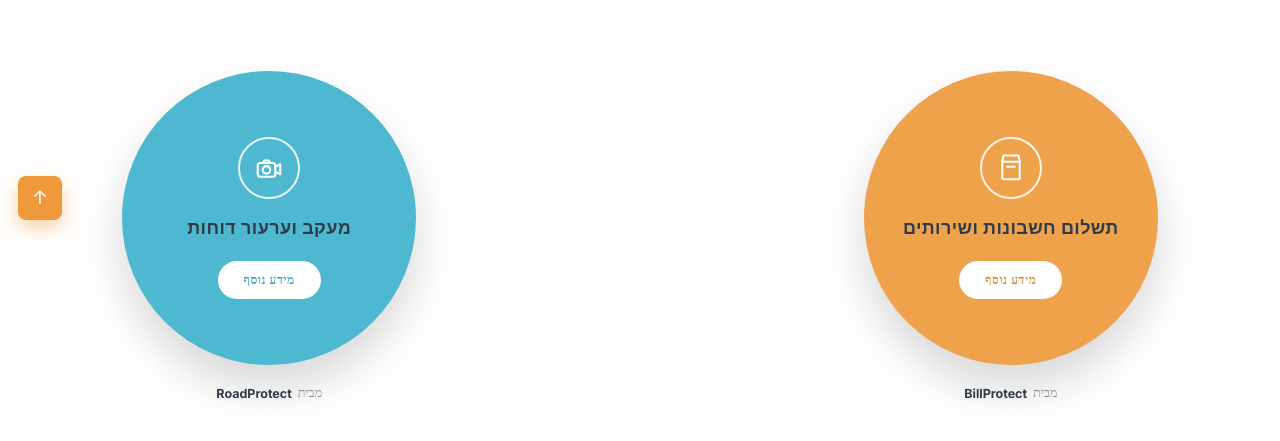
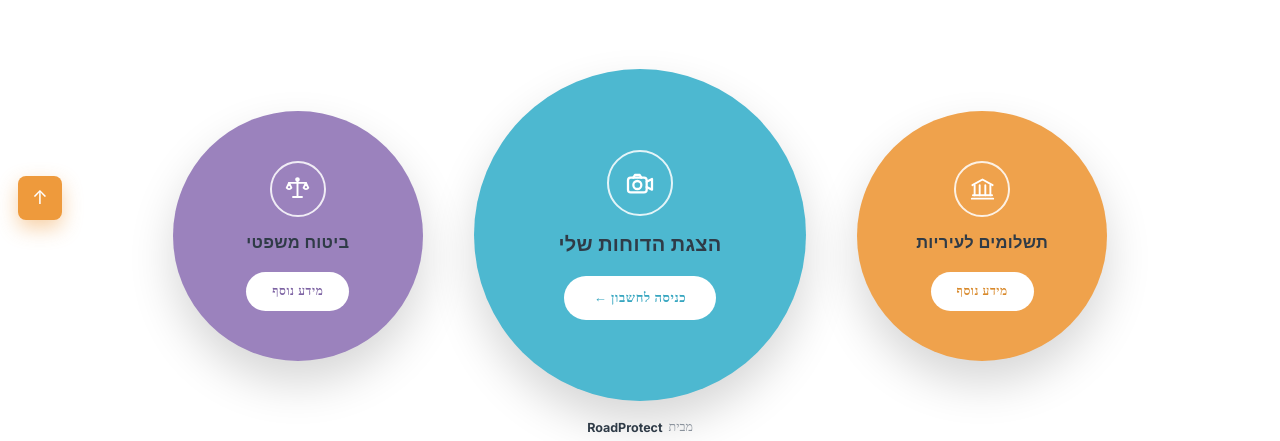
Before and after one commit to Jozeque/RoadProtect, a plain HTML site: page 05_mockups/paycity-style-twodoor/index.html in a window 1280 px wide. Shown: the part 562-1003 px from the top of the page. Drawn offline with Linux system fonts and the light colour scheme.

Commit message:
BillProtect: 3-circle services (center fines + payments + legal)
Replace the two side-by-side circles with a large center circle
"הצגת הדוחות שלי" (RoadProtect), flanked by smaller circles —
right "תשלומים לעיריות" (orange), left "ביטוח משפטי" (purple).

Co-Authored-By: Claude Opus 4.8 <noreply@anthropic.com>

```diff
--- a/05_mockups/paycity-style-twodoor/index.html
+++ b/05_mockups/paycity-style-twodoor/index.html
@@ -13,6 +13,7 @@
       --orange:#EE9A3C; --orange-d:#d98a2c; --orange-circle:#EFA24C;
       --cyan:#4DB8D0; --cyan-d:#37a6c0;
       --hteal-a:#9DBFC5; --hteal-b:#A9C4C8; --hpurp-a:#BCACCC; --hpurp-b:#AEA0C3;
+      --purple-c:#9B82BD; --purple-d:#7d63a3;
       --ink:#2f3b47; --charcoal:#3c3c3c; --text:#5a6470; --muted:#8a929c;
       --footer:#28313d; --line:#e6eaf0;
     }
@@ -71,31 +72,43 @@
     .cta-login{background:var(--charcoal)}
     .cta-register{background:var(--orange)}
 
-    /* ===== Two service circles ===== */
-    .circles{padding:74px 0 56px;background:#fff}
-    .circles-row{max-width:1080px;margin:0 auto;padding:0 22px;display:flex;justify-content:space-between;align-items:flex-start;
-      direction:ltr;flex-wrap:wrap;gap:36px}
+    /* ===== Service circles (3: big center + two sides) ===== */
+    .circles{padding:72px 0 58px;background:#fff}
+    .circles-row{max-width:1100px;margin:0 auto;padding:0 22px;display:flex;justify-content:center;align-items:center;
+      direction:ltr;flex-wrap:wrap;gap:clamp(24px,4vw,54px)}
     .circle-col{display:flex;flex-direction:column;align-items:center;direction:rtl;flex:0 0 auto}
-    .circle{width:clamp(240px,23vw,300px);aspect-ratio:1;border-radius:50%;display:flex;flex-direction:column;align-items:center;
-      justify-content:center;color:#fff;text-align:center;padding:30px;text-decoration:none;
-      box-shadow:0 22px 46px rgba(0,0,0,.16);transition:transform .35s,box-shadow .35s}
+    .circle{aspect-ratio:1;border-radius:50%;display:flex;flex-direction:column;align-items:center;justify-content:center;
+      color:#fff;text-align:center;padding:26px;text-decoration:none;box-shadow:0 22px 46px rgba(0,0,0,.16);
+      transition:transform .35s,box-shadow .35s}
+    .circle.sm{width:clamp(208px,20vw,250px)}
+    .circle.lg{width:clamp(272px,26vw,332px)}
     .circle:hover{transform:translateY(-8px) scale(1.02)}
     .circle.fines{background:var(--cyan)}
-    .circle.fines:hover{box-shadow:0 30px 60px rgba(77,184,208,.45)}
-    .circle.utilities{background:var(--orange-circle)}
-    .circle.utilities:hover{box-shadow:0 30px 60px rgba(239,162,76,.45)}
-    .circle .ico{width:62px;height:62px;border-radius:50%;border:2px solid rgba(255,255,255,.85);display:flex;
-      align-items:center;justify-content:center;margin-bottom:18px}
-    .circle .ico svg{width:30px;height:30px;stroke:#fff;fill:none;stroke-width:1.7}
-    .circle h3{font-size:18px;font-weight:700;letter-spacing:.4px;margin-bottom:20px;line-height:1.3}
+    .circle.fines:hover{box-shadow:0 32px 62px rgba(77,184,208,.45)}
+    .circle.payments{background:var(--orange-circle)}
+    .circle.payments:hover{box-shadow:0 30px 60px rgba(239,162,76,.45)}
+    .circle.legal{background:var(--purple-c)}
+    .circle.legal:hover{box-shadow:0 30px 60px rgba(155,130,189,.45)}
+    .circle .ico{border-radius:50%;border:2px solid rgba(255,255,255,.85);display:flex;align-items:center;justify-content:center;margin-bottom:16px}
+    .circle.sm .ico{width:56px;height:56px}
+    .circle.lg .ico{width:66px;height:66px}
+    .circle .ico svg{stroke:#fff;fill:none;stroke-width:1.7}
+    .circle.sm .ico svg{width:27px;height:27px}
+    .circle.lg .ico svg{width:32px;height:32px}
+    .circle h3{font-weight:700;letter-spacing:.3px;margin-bottom:18px;line-height:1.3}
+    .circle.sm h3{font-size:16.5px}
+    .circle.lg h3{font-size:20px}
     .circle .read-more{background:#fff;border-radius:50px;padding:9px 26px;font-family:'Heebo';font-size:12px;font-weight:700;
-      letter-spacing:.6px;transition:all .25s}
+      letter-spacing:.6px;transition:all .25s;white-space:nowrap}
+    .circle.lg .read-more{font-size:13px;padding:11px 30px}
     .circle.fines .read-more{color:var(--cyan-d)}
-    .circle.utilities .read-more{color:var(--orange-d)}
+    .circle.payments .read-more{color:var(--orange-d)}
+    .circle.legal .read-more{color:var(--purple-d)}
     .circle:hover .read-more{transform:scale(1.05)}
-    .circle-brand{margin-top:18px;font-family:'Inter';font-weight:600;font-size:12.5px;color:var(--muted);display:flex;align-items:center;gap:6px}
+    .circle-brand{margin-top:16px;min-height:20px;font-family:'Inter';font-weight:600;font-size:12.5px;color:var(--muted);display:flex;align-items:center;gap:6px}
     .circle-brand b{color:var(--ink);font-weight:700}
     .circle-brand .by{font-family:'Heebo';font-weight:400}
+    @media(max-width:760px){.circles-row{flex-direction:column}.circle-col.center{order:-1}}
 
     /* ===== About ===== */
     .about{padding:34px 0 84px;background:#fff}
@@ -202,37 +215,52 @@
     </div>
   </section>
 
-  <!-- ===== Two service circles ===== -->
+  <!-- ===== Service circles (big center + two sides) ===== -->
   <section class="circles" id="services">
     <div class="circles-row">
 
-      <!-- LEFT: fines (cyan) -->
+      <!-- LEFT: legal insurance (purple) -->
       <div class="circle-col">
-        <a href="#" class="circle fines">
+        <a href="#" class="circle sm legal">
+          <span class="ico">
+            <svg viewBox="0 0 24 24" stroke-linecap="round" stroke-linejoin="round">
+              <path d="M12 4.5v15"/><path d="M8 19.5h8"/><path d="M4.5 7h15"/><circle cx="12" cy="4" r="1.2"/>
+              <path d="M4.5 7l-2.1 4.4a2.5 2.5 0 0 0 4.2 0z"/><path d="M19.5 7l-2.1 4.4a2.5 2.5 0 0 0 4.2 0z"/>
+            </svg>
+          </span>
+          <h3>ביטוח משפטי</h3>
+          <span class="read-more">מידע נוסף</span>
+        </a>
+        <span class="circle-brand"></span>
+      </div>
+
+      <!-- CENTER: show my fines (cyan, big) -->
+      <div class="circle-col center">
+        <a href="#" class="circle lg fines">
           <span class="ico">
             <svg viewBox="0 0 24 24" stroke-linecap="round" stroke-linejoin="round">
               <rect x="3" y="8" width="14" height="11" rx="2"/><circle cx="10" cy="13.5" r="3"/>
               <path d="M17 11l4-2v8l-4-2"/><path d="M7 8l1.2-2h3.6L13 8"/>
             </svg>
           </span>
-          <h3>מעקב וערעור דוחות</h3>
-          <span class="read-more">מידע נוסף</span>
+          <h3>הצגת הדוחות שלי</h3>
+          <span class="read-more">כניסה לחשבון ←</span>
         </a>
         <span class="circle-brand"><span class="by">מבית</span> <b>RoadProtect</b></span>
       </div>
 
-      <!-- RIGHT: utilities (orange) -->
+      <!-- RIGHT: payments to municipalities (orange) -->
       <div class="circle-col">
-        <a href="#" class="circle utilities">
+        <a href="#" class="circle sm payments">
           <span class="ico">
             <svg viewBox="0 0 24 24" stroke-linecap="round" stroke-linejoin="round">
-              <path d="M6 2h12l1 5H5z"/><path d="M5 7v13a1 1 0 0 0 1 1h12a1 1 0 0 0 1-1V7"/><path d="M9 11h6"/>
+              <path d="M3 9l9-5 9 5"/><path d="M5 9v9M9.5 9v9M14.5 9v9M19 9v9"/><path d="M3.5 18h17"/><path d="M2.5 21h19"/>
             </svg>
           </span>
-          <h3>תשלום חשבונות ושירותים</h3>
+          <h3>תשלומים לעיריות</h3>
           <span class="read-more">מידע נוסף</span>
         </a>
-        <span class="circle-brand"><span class="by">מבית</span> <b>BillProtect</b></span>
+        <span class="circle-brand"></span>
       </div>
 
     </div>
```
Also changed, not shown: billprotect/index.html (+55 -27 lines).
